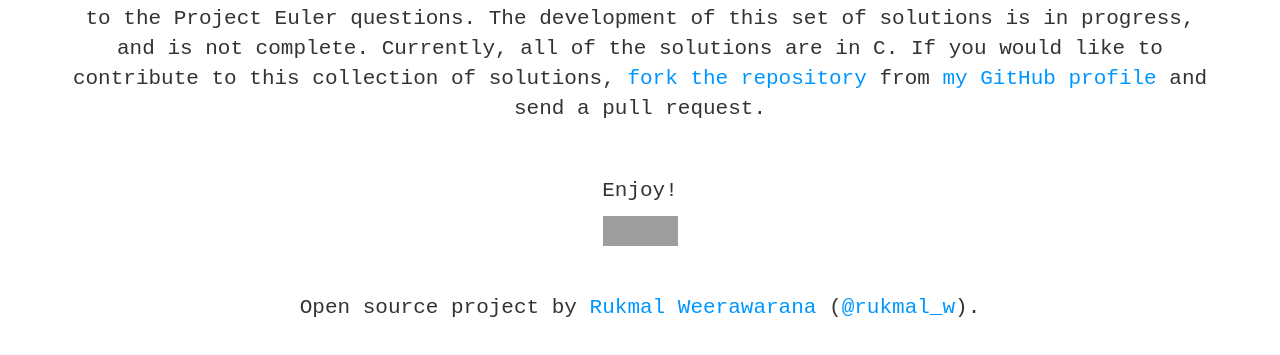
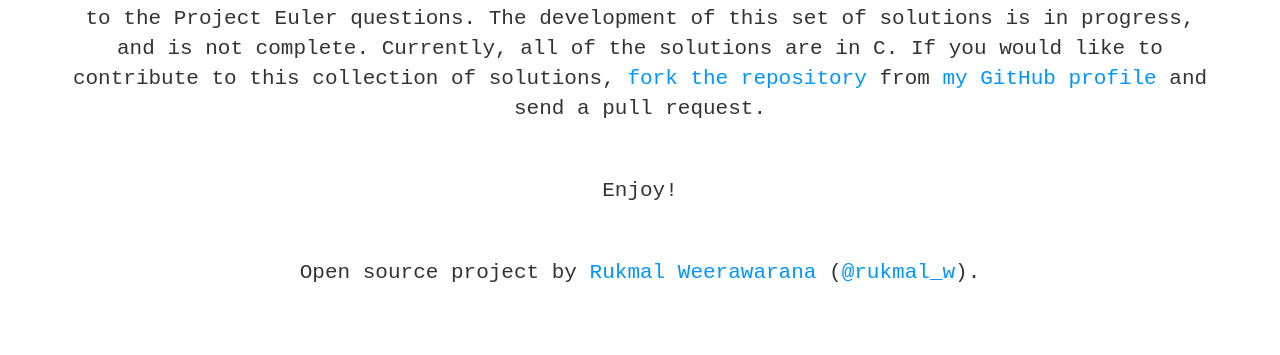
Before and after one commit to rukmal/Project-Euler-Solutions, a plain HTML site: page index.html in a window 1280 px wide. Shown: the part 323-678 px from the top of the page. Drawn offline with nearby package versions, Linux system fonts and the light colour scheme; grey boxes are pictures that could not be loaded; a web font is replaced by a local one.

Commit message:
Removed star button

```diff
--- a/index.html
+++ b/index.html
@@ -20,9 +20,6 @@
 		<div id="text-center">
 			<div class="container" id="solutions"></div>
 		</div>
-		<div class='text-center'>
-			<iframe src="http://ghbtns.com/github-btn.html?user=rukmal&repo=Project-Euler-Solutions&type=watch&size=large" allowtransparency="true" frameborder="0" scrolling="0" width="75" height="30"></iframe>
-		</div>
 		<div id="footer">
 			<p align="center" id="bodytext">Open source project by <a href='http://rukmal.me'>Rukmal Weerawarana</a> (<a href='http://twitter.com/rukmal_w'>@rukmal_w</a>).</p>
 		</div>
```
